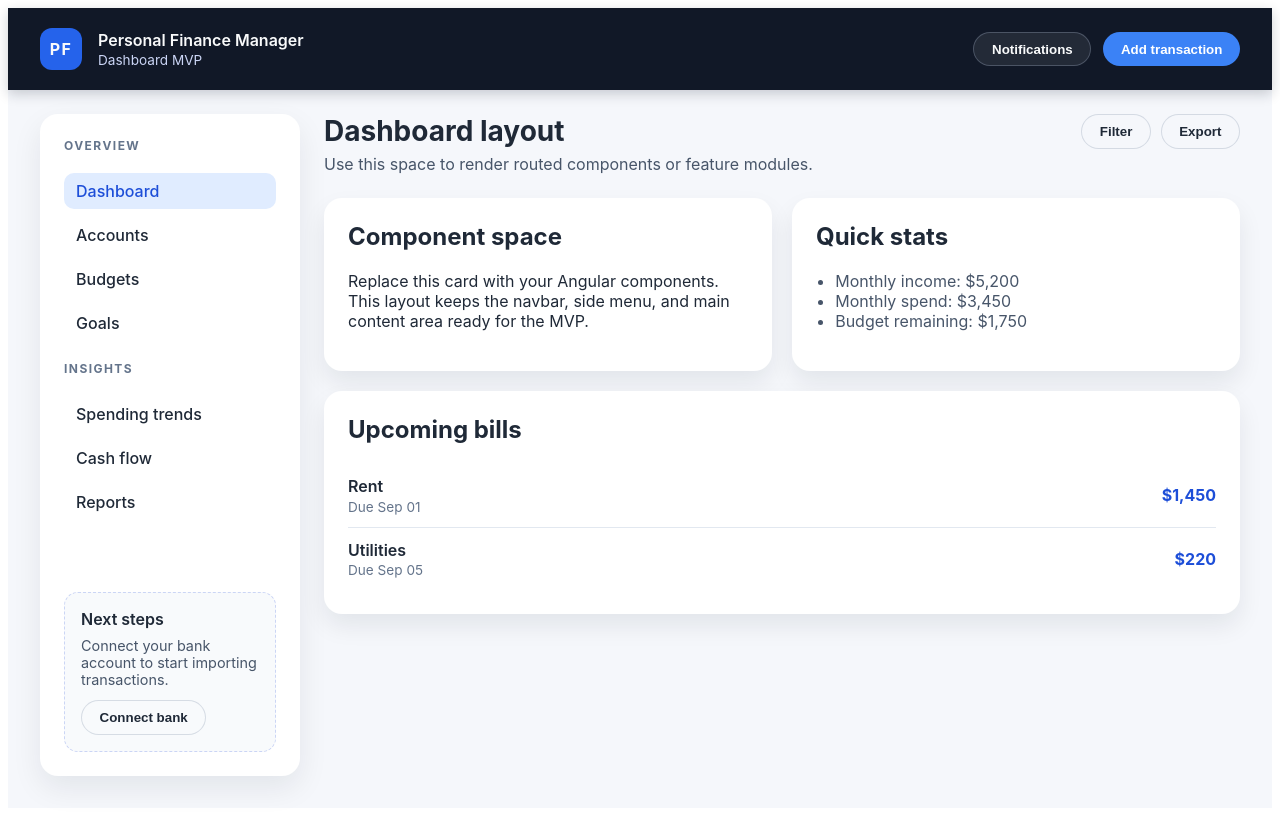
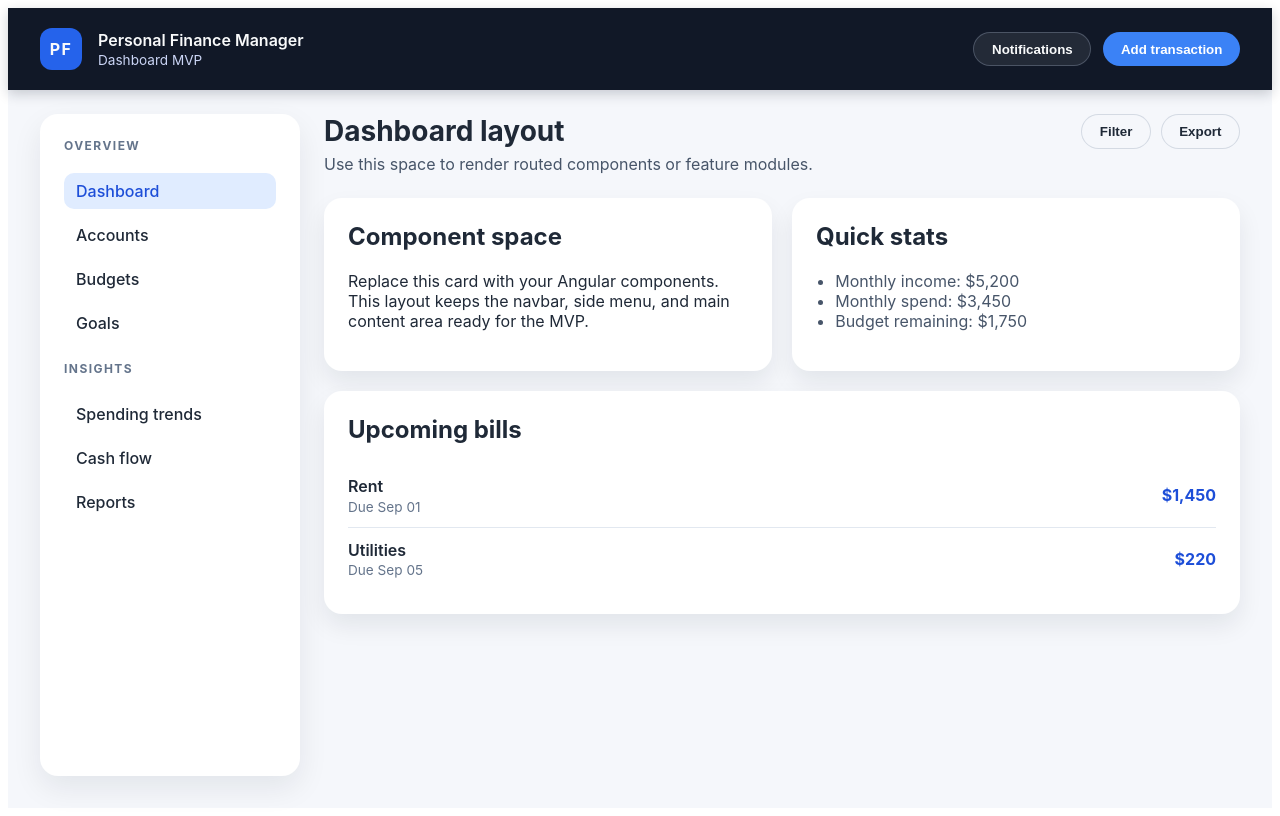
Before and after one commit to mdturin/PersonalFinanceManager.Dashboard, an Angular app: page / in a window 1280 px wide. Built offline with nearby package versions, Linux system fonts and the light colour scheme.

Commit message:
typo fixed

```diff
--- a/src/app/app.html
+++ b/src/app/app.html
@@ -30,7 +30,7 @@
         <a class="side-link" href="#">Reports</a>
       </nav>
 
-      <div class="side-card">
+      <div class="side-card hide" hidden>
         <p class="side-card-title">Next steps</p>
         <p class="side-card-body">Connect your bank account to start importing transactions.</p>
         <button class="ghost-button" type="button">Connect bank</button>
--- a/src/app/app.scss
+++ b/src/app/app.scss
@@ -8,6 +8,10 @@
 
 * {
   box-sizing: border-box;
+}
+
+.hide {
+  display: none !important;
 }
 
 .app-shell {
--- a/src/index.html
+++ b/src/index.html
@@ -2,7 +2,7 @@
 <html lang="en">
 <head>
   <meta charset="utf-8">
-  <title>PersonalFinanceManagerDashboard</title>
+  <title>Personal Finance Manager Dashboard</title>
   <base href="/">
   <meta name="viewport" content="width=device-width, initial-scale=1">
   <link rel="icon" type="image/x-icon" href="favicon.ico">
```
